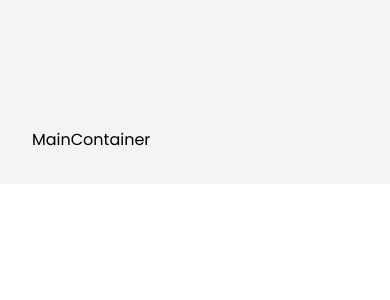
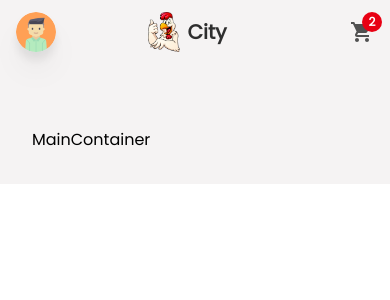
Before and after one commit to kmynguyen24hdev/Restaurant-Food-App, a React (Create React App) app: page / in a window 390 px wide. Shown: the top 300 px of the page. Built offline with nearby package versions, Linux system fonts and the light colour scheme.

Commit message:
header mobile, logout, storeUserLocal

```diff
--- a/src/App.js
+++ b/src/App.js
@@ -7,7 +7,7 @@
 
 function App() {
   return (
-    <AnimatePresence>
+    <AnimatePresence exitBeforeEnter>
       <div className="w-screen flex flex-col bg-primary">
         <Header />
         <main className="mt-24 w-full p-8">
--- a/src/components/Header.jsx
+++ b/src/components/Header.jsx
@@ -1,8 +1,8 @@
-import React from "react";
-import { MdShoppingCart } from "react-icons/md";
+import React, { useState } from "react";
+import { MdAdd, MdLogout, MdShoppingCart } from "react-icons/md";
 import { motion } from "framer-motion";
 import { getAuth, signInWithPopup, GoogleAuthProvider } from "firebase/auth";
-import { app } from "../firebase.config"
+import { app } from "../firebase.config";
 
 import Logo from "../assets/img/logo.png";
 import Avatar from "../assets/img/avatar.png";
@@ -12,21 +12,41 @@
 
 const Header = () => {
   const firebaseAuth = getAuth(app);
-  const provider = new GoogleAuthProvider()
+  const provider = new GoogleAuthProvider();
 
-  const [{user}, dispatch] = useStateValue(); // goi context
+  const [{ user }, dispatch] = useStateValue(); // goi context
+
+  const [isMenu, setIsMenu] = useState(false);
 
   const login = async () => {
-    const {user: {refreshToken, providerData}} = await signInWithPopup(firebaseAuth, provider);
+    if (!user) {
+      const {
+        user: { refreshToken, providerData },
+      } = await signInWithPopup(firebaseAuth, provider);
+
+      dispatch({
+        type: actionType.SET_USER,
+        user: providerData[0],
+      });
+
+      localStorage.setItem("user", JSON.stringify(providerData[0]));
+    } else {
+      setIsMenu(!isMenu);
+    }
+  };
+
+  const logout = () => {
+    setIsMenu(false);
+    localStorage.removeItem("user");
 
     dispatch({
       type: actionType.SET_USER,
-      user: providerData[0],
-    })
-  }
+      user: null,
+    });
+  };
 
   return (
-    <div className="fixed z-50 w-screen p-6 px-16">
+    <div className="fixed z-50 w-screen p-3 px-4 md:p-6 md:px-16">
       {/* desktop & tablet */}
       <div className="hidden md:flex w-full h-full items-center justify-between">
         <Link to="/" className="flex items-center gap-2">
@@ -34,7 +54,12 @@
           <p className="text-headingColor text-xl font-bold"> City</p>
         </Link>
         <div className="flex items-center gap-8">
-          <ul className="flex items-center gap-8 ">
+          <motion.ul
+            initial={{ opacity: 0, x: 200 }}
+            animate={{ opacity: 1, x: 0 }}
+            exit={{ opacity: 0, x: 200 }}
+            className="flex items-center gap-8 "
+          >
             <li className="text-base text-textColor hover:text-headingColor duration-100 transition-all ease-in-out cursor-pointer">
               Home
             </li>
@@ -47,7 +72,7 @@
             <li className="text-base text-textColor hover:text-headingColor duration-100 transition-all ease-in-out cursor-pointer">
               Service
             </li>
-          </ul>
+          </motion.ul>
           <div className="relative flex items-center justify-center">
             <MdShoppingCart className="text-textColor text-2xl ml-8 cursor-pointer" />
             <div className="absolute -top-2 -right-2 w-5 h-5 rounded-full bg-cartNumBg flex items-center justify-center">
@@ -55,19 +80,102 @@
             </div>
           </div>
 
-          <div className="" onClick={login}>
+          <div className="relative">
             <motion.img
-              whileTap={{scale: 0.6}}
-              src={Avatar}
-              className="w-10 min-w-[40px] h-10 min-h-[40px] drop-shadow-xl cursor-pointer"
+              whileTap={{ scale: 0.6 }}
+              src={user ? user.photoURL : Avatar}
+              className="w-10 min-w-[40px] h-10 min-h-[40px] drop-shadow-xl cursor-pointer rounded-full"
               alt="userprofile"
+              onClick={login}
             />
+
+            {isMenu && (
+              <motion.div
+                initial={{ opacity: 0, scale: 0.6 }}
+                animate={{ opacity: 1, scale: 1 }}
+                exit={{ opacity: 0, scale: 0.6 }}
+                className="w-40 bg-gray-50 shadow-xl rounded-lg flex flex-col absolute top-12 right-0"
+              >
+                {user && user.email === "mynguyen.24hdev@gmail.com" && (
+                  <Link to="/createItem">
+                    <p className="px-4 py-2 flex items-center gap-3 cursor-pointer hover:bg-slate-100 transition-all duration-100 ease-in-out text-textColor text-base">
+                      New Item <MdAdd />
+                    </p>
+                  </Link>
+                )}
+                <p
+                  className="px-4 py-2 flex items-center gap-3 cursor-pointer hover:bg-slate-100 transition-all duration-100 ease-in-out text-textColor text-base"
+                  onClick={logout}
+                >
+                  Logout <MdLogout />
+                </p>
+              </motion.div>
+            )}
           </div>
         </div>
       </div>
 
       {/* mobile */}
-      <div className="flex md:hidden w-full h-full "></div>
+      <div className="flex items-center justify-between md:hidden w-full h-full ">
+        <div className="relative">
+          <motion.img
+            whileTap={{ scale: 0.6 }}
+            src={user ? user.photoURL : Avatar}
+            className="w-10 min-w-[40px] h-10 min-h-[40px] drop-shadow-xl cursor-pointer rounded-full"
+            alt="userprofile"
+            onClick={login}
+          />
+
+          {isMenu && (
+            <motion.div
+              initial={{ opacity: 0, scale: 0.6 }}
+              animate={{ opacity: 1, scale: 1 }}
+              exit={{ opacity: 0, scale: 0.6 }}
+              className="w-40 bg-gray-50 shadow-xl rounded-lg flex flex-col absolute top-12 right-0 overflow-hidden"
+            >
+              {user && user.email === "mynguyen.24hdev@gmail.com" && (
+                <Link to="/createItem">
+                  <p className="px-4 py-2 hover:bg-slate-100 flex items-center gap-3 cursor-pointer transition-all duration-100 ease-in-out text-textColor text-base">
+                    New Item <MdAdd />
+                  </p>
+                </Link>
+              )}
+              <ul className="flex flex-col">
+                <li className="text-base text-textColor hover:text-headingColor duration-100 transition-all ease-in-out cursor-pointer px-4 py-2 hover:bg-slate-100 ">
+                  Home
+                </li>
+                <li className="text-base text-textColor hover:text-headingColor duration-100 transition-all ease-in-out cursor-pointer px-4 py-2 hover:bg-slate-100 ">
+                  Menu
+                </li>
+                <li className="text-base text-textColor hover:text-headingColor duration-100 transition-all ease-in-out cursor-pointer px-4 py-2 hover:bg-slate-100 ">
+                  About us
+                </li>
+                <li className="text-base text-textColor hover:text-headingColor duration-100 transition-all ease-in-out cursor-pointer px-4 py-2 hover:bg-slate-100 ">
+                  Service
+                </li>
+              </ul>
+              <p
+                className="px-4 py-2 flex items-center justify-center bg-slate-200 gap-3 cursor-pointer hover:bg-gray-300 transition-all duration-100 ease-in-out text-textColor text-base"
+                onClick={logout}
+              >
+                Logout <MdLogout />
+              </p>
+            </motion.div>
+          )}
+        </div>
+
+        <Link to="/" className="flex items-center gap-2">
+          <img src={Logo} className="w-8 object-cover" alt="logo" />
+          <p className="text-headingColor text-xl font-bold"> City</p>
+        </Link>
+
+        <div className="relative flex items-center justify-center">
+          <MdShoppingCart className="text-textColor text-2xl ml-8 cursor-pointer" />
+          <div className="absolute -top-2 -right-2 w-5 h-5 rounded-full bg-cartNumBg flex items-center justify-center">
+            <p className="text-xs text-white font-semibold">2</p>
+          </div>
+        </div>
+      </div>
     </div>
   );
 };
--- a/src/context/initialState.js
+++ b/src/context/initialState.js
@@ -1,3 +1,9 @@
+import { fetchUser } from "../utils/fetchLocalStorageData"
+
+
+// get user {} saved in localStorage
+const userInfo = fetchUser()
+
 export const initialStore = {
-    user: null,
+    user: userInfo,
 }
--- /dev/null
+++ b/src/utils/fetchLocalStorageData.js
@@ -0,0 +1,8 @@
+export const fetchUser = () => {
+    const userInfo =
+        localStorage.getItem('user') !== 'undefined'
+        ? JSON.parse(localStorage.getItem('user'))
+        : localStorage.clear();
+
+    return userInfo;
+}
```
